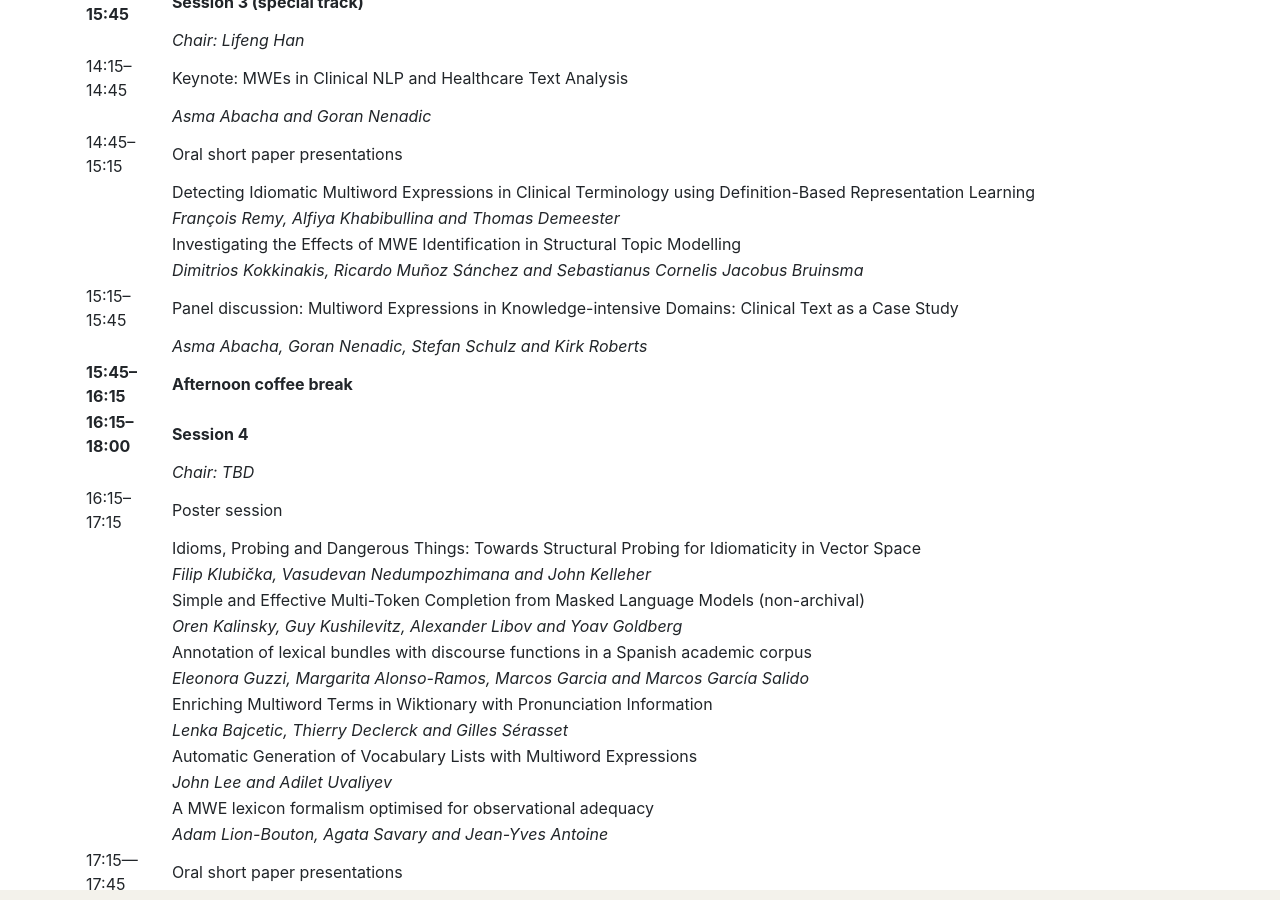
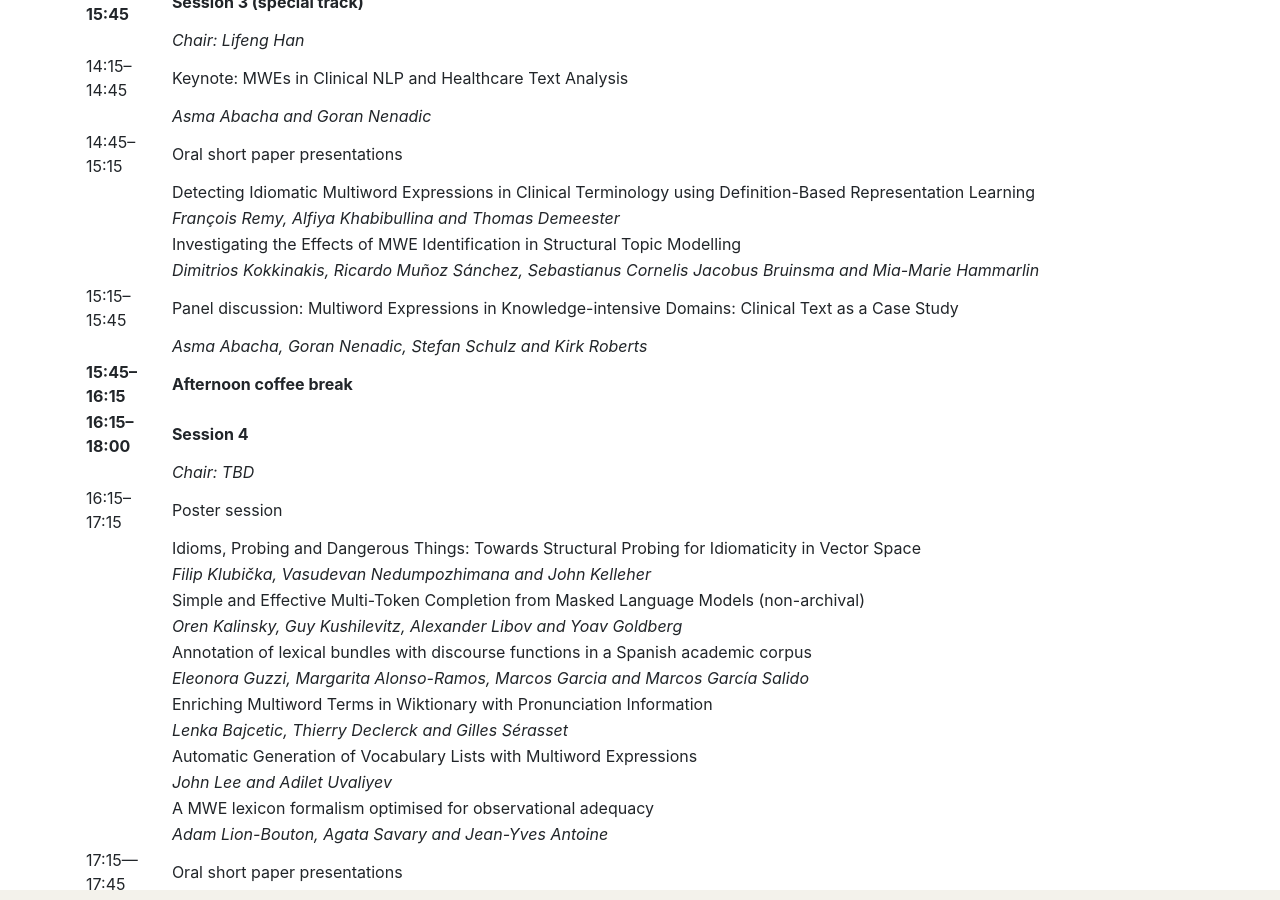
Before and after one commit to multiword/multiword.github.io, a Jekyll site: the page built from mwe2023/index.md, in a window 1280 px wide and 900 px high, scrolled down 2210 px. Built offline with Jekyll 4.4.1, drawn with Linux system fonts in a browser that asks for light colours; comment, search, counter and statistics services are not loaded.

Commit message:
Added co-author to Kokkinakis et al.

```diff
--- a/mwe2023/index.md
+++ b/mwe2023/index.md
@@ -110,7 +110,7 @@ Subject to change!
 |    | Detecting Idiomatic Multiword Expressions in Clinical Terminology using Definition-Based Representation Learning |
 |    | *François Remy, Alfiya Khabibullina and Thomas Demeester*                                                        |
 |    | Investigating the Effects of MWE Identification in Structural Topic Modelling           |
-|    | *Dimitrios Kokkinakis, Ricardo Muñoz Sánchez and Sebastianus Cornelis Jacobus Bruinsma* |
+|    | *Dimitrios Kokkinakis, Ricardo Muñoz Sánchez, Sebastianus Cornelis Jacobus Bruinsma and Mia-Marie Hammarlin* |
 |   15:15–15:45   | Panel discussion: Multiword Expressions in Knowledge-intensive Domains: Clinical Text as a Case Study |
 |                 | *Asma Abacha, Goran Nenadic, Stefan Schulz and Kirk Roberts*                                          |
 | **15:45–16:15** | **Afternoon coffee break**     |
```
